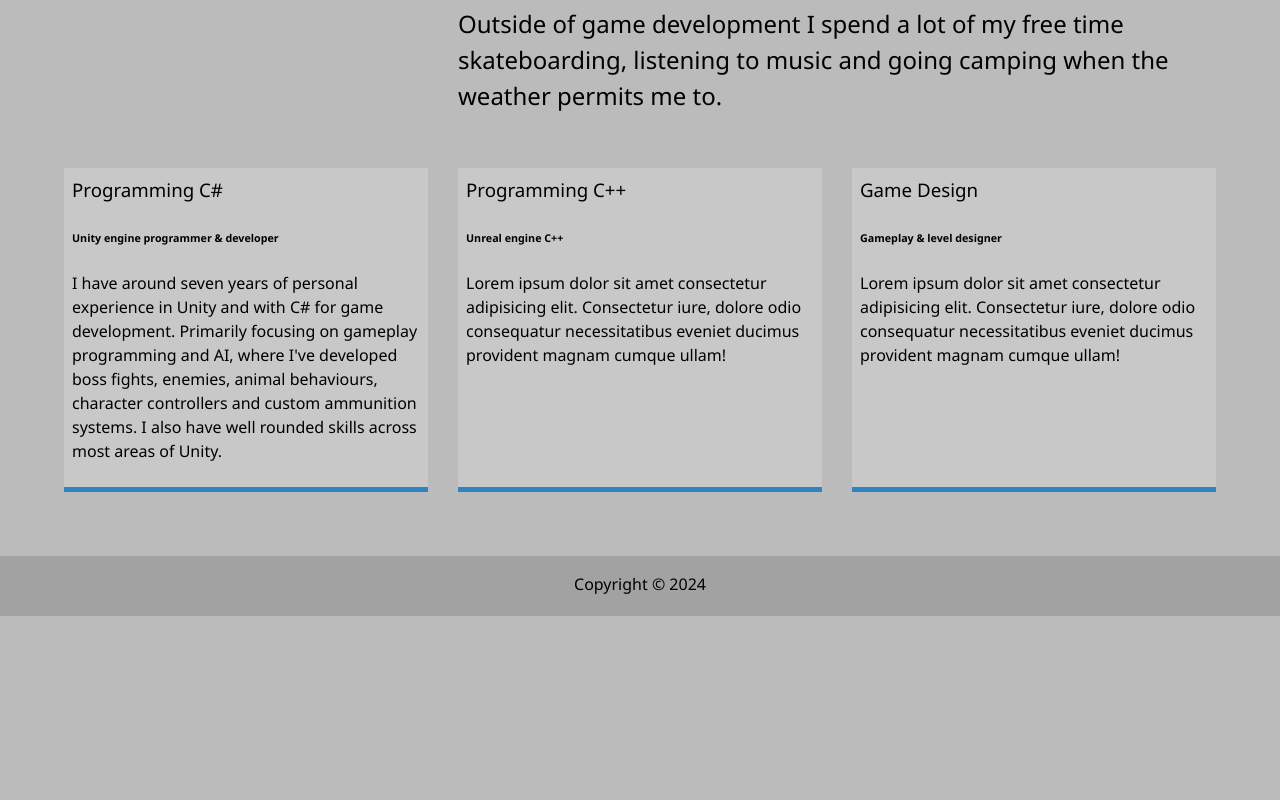
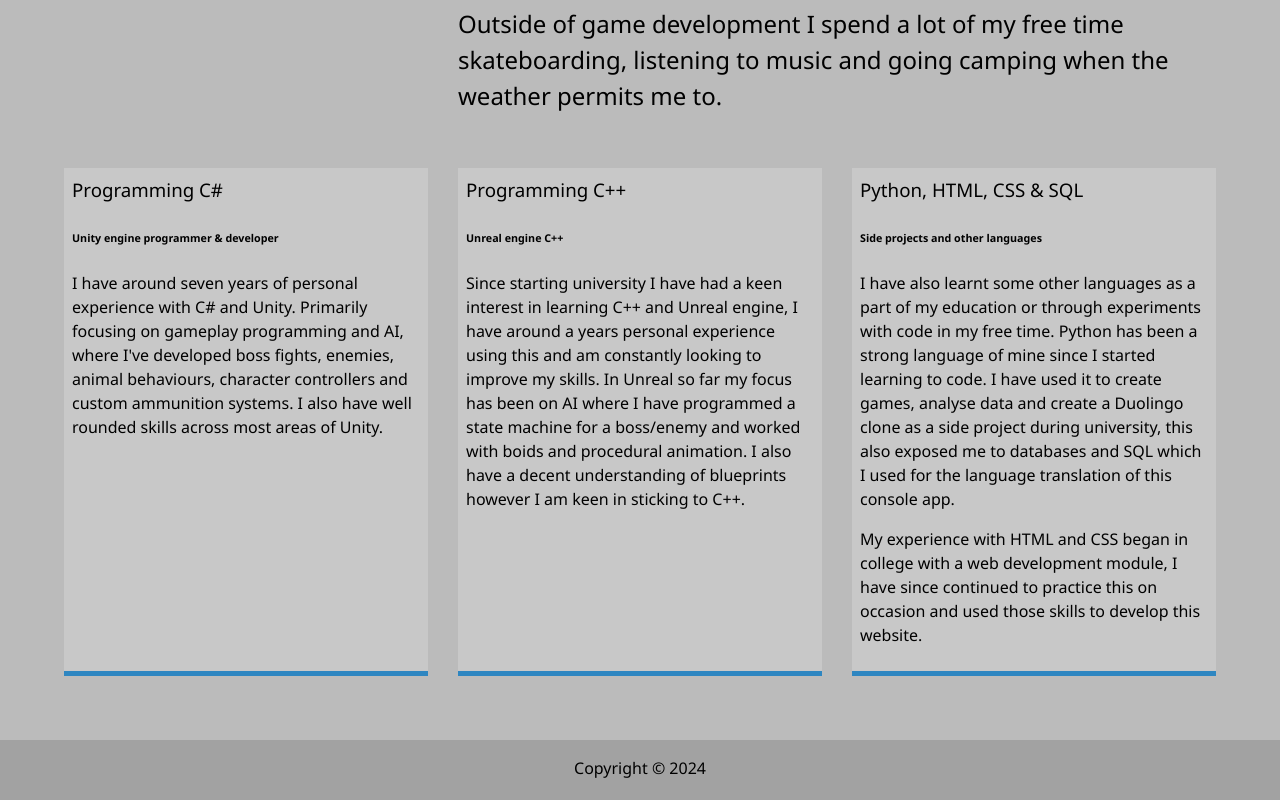
Before and after one commit to blakegibbs/portfolio, a website: page dist/about.html in a window 1280 px wide. Shown: the part 822-1622 px from the top of the page. Before the commit the page ends 1438 px from the top, so only its background shows below. Drawn offline with Linux system fonts and the light colour scheme.

Commit message:
added more text to the about me section

```diff
--- a/dist/about.html
+++ b/dist/about.html
@@ -64,19 +64,20 @@
             <div class="job job-1">
                 <h3>Programming C#</h3>
                 <h6>Unity engine programmer & developer</h6>
-                <p>I have around seven years of personal experience in Unity and with C# for game development. Primarily focusing on gameplay programming and AI, where I've developed boss fights, enemies, animal behaviours, character controllers and custom ammunition systems. I also have well rounded skills across most areas of Unity.</p>
+                <p>I have around seven years of personal experience with C# and Unity. Primarily focusing on gameplay programming and AI, where I've developed boss fights, enemies, animal behaviours, character controllers and custom ammunition systems. I also have well rounded skills across most areas of Unity.</p>
             </div>
 
             <div class="job job-2">
                 <h3>Programming C++</h3>
                 <h6>Unreal engine C++</h6>
-                <p>Lorem ipsum dolor sit amet consectetur adipisicing elit. Consectetur iure, dolore odio consequatur necessitatibus eveniet ducimus provident magnam cumque ullam!</p>
+                <p>Since starting university I have had a keen interest in learning C++ and Unreal engine, I have around a years personal experience using this and am constantly looking to improve my skills. In Unreal so far my focus has been on AI where I have programmed a state machine for a boss/enemy and worked with boids and procedural animation. I also have a decent understanding of blueprints however I am keen in sticking to C++.</p>
             </div>
 
             <div class="job job-3">
-                <h3>Game Design</h3>
-                <h6>Gameplay & level designer</h6>
-                <p>Lorem ipsum dolor sit amet consectetur adipisicing elit. Consectetur iure, dolore odio consequatur necessitatibus eveniet ducimus provident magnam cumque ullam!</p>
+                <h3>Python, HTML, CSS & SQL</h3>
+                <h6>Side projects and other languages</h6>
+                <p>I have also learnt some other languages as a part of my education or through experiments with code in my free time. Python has been a strong language of mine since I started learning to code. I have used it to create games, analyse data and create a Duolingo clone as a side project during university, this also exposed me to databases and SQL which I used for the language translation of this console app.</p>
+                <p>My experience with HTML and CSS began in college with a web development module, I have since continued to practice this on occasion and used those skills to develop this website.</p>
             </div>
 
         </div>
```
